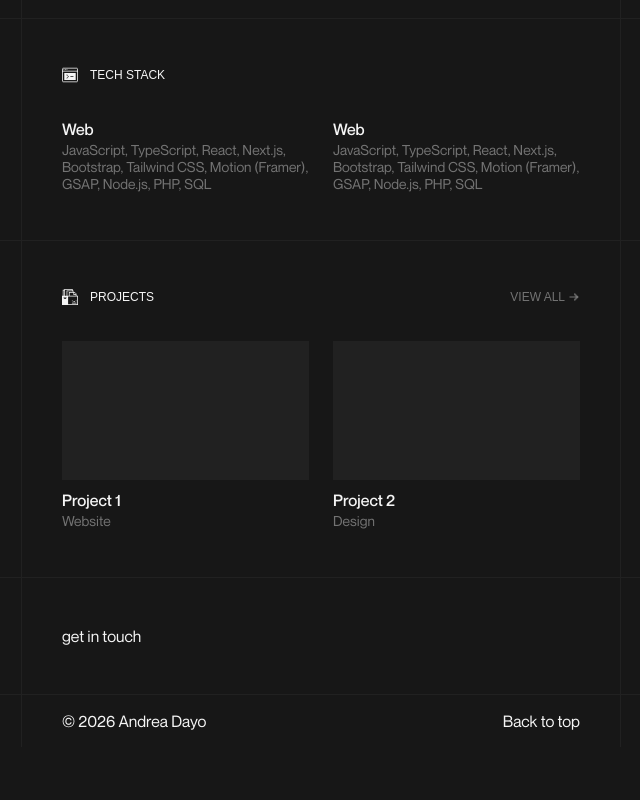
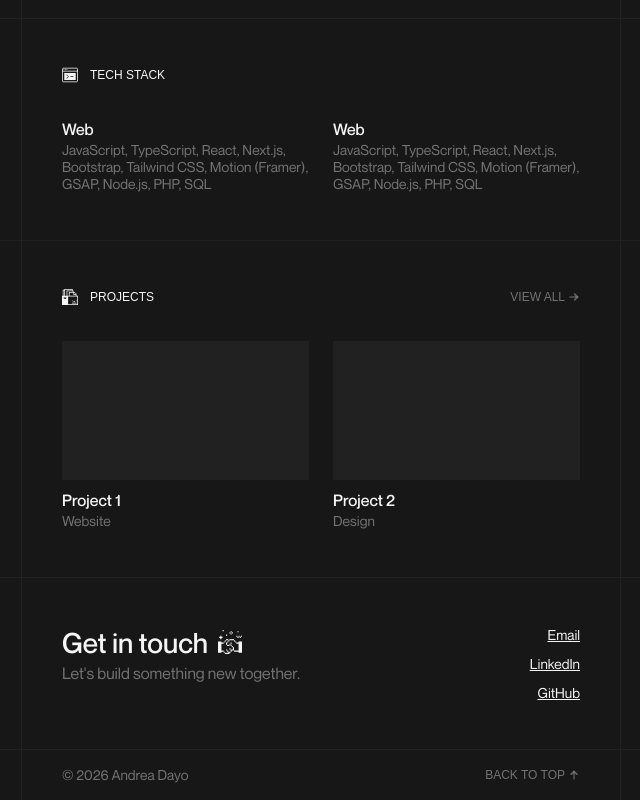
Before and after one commit to andreadayo/portfolio, a Next.js app: page / in a window 1280 px wide. Shown: the part 779-1579 px from the top of the page, without its empty margins (319-959 px from the left). Before the commit the page ends 1526 px from the top, so only its background shows below. Built offline with nearby package versions, Linux system fonts and the light colour scheme; a web font is replaced by a local one.

Commit message:
feat(footer): add contact section

```diff
--- a/components/Footer/index.tsx
+++ b/components/Footer/index.tsx
@@ -1,5 +1,7 @@
 import styles from "./styles.module.scss";
+import ActionLink from "@/components/ActionLink";
 import Container from "@/components/Container";
+import SvgIcon from "@/components/SvgIcon";
 
 export default function Footer() {
   const currentYear = new Date().getFullYear();
@@ -7,11 +9,30 @@ export default function Footer() {
   return (
     <div className={styles.footer}>
       <Container>
-        <span>get in touch</span>
+        <div className={styles.contact}>
+          <div className={styles.left}>
+            <div className={styles.header}>
+              <h2 className={styles.title}>Get in touch</h2>
+              <SvgIcon
+                src="/icons/handshake.svg"
+                color="var(--text-primary)"
+                size="1.5em"
+              />
+            </div>
+            <span className={styles.subtitle}>
+              Let&apos;s build something new together.
+            </span>
+          </div>
+          <div className={styles.right}>
+            <span className={styles.link}>Email</span>
+            <span className={styles.link}>LinkedIn</span>
+            <span className={styles.link}>GitHub</span>
+          </div>
+        </div>
       </Container>
       <Container smallPadding isLast>
-        <span>© {currentYear} Andrea Dayo</span>
-        <span>Back to top</span>
+        <span className={styles.copyright}>© {currentYear} Andrea Dayo</span>
+        <ActionLink label="Back to top" icon="arrow-up" side="right" />
       </Container>
     </div>
   );
--- a/components/Footer/styles.module.scss
+++ b/components/Footer/styles.module.scss
@@ -1,4 +1,51 @@
 .footer {
   display: flex;
   flex-direction: column;
+
+  .contact {
+    width: 100%;
+    display: flex;
+    justify-content: space-between;
+
+    .left {
+      display: flex;
+      flex-direction: column;
+      gap: 0.25em;
+
+      .header {
+        display: flex;
+        align-items: center;
+        gap: 0.625em;
+
+        .title {
+          font-size: var(--text-xl);
+          font-weight: 500;
+        }
+      }
+
+      .subtitle {
+        font-size: var(--text-base);
+        color: var(--text-secondary);
+      }
+    }
+
+    .right {
+      display: flex;
+      flex-direction: column;
+      gap: 0.75em;
+      align-items: flex-end;
+
+      .link {
+        font-size: var(--text-sm);
+        color: var(--text-primary);
+        text-decoration: underline;
+        cursor: pointer;
+      }
+    }
+  }
+
+  .copyright {
+    font-size: var(--text-sm);
+    color: var(--text-secondary);
+  }
 }
```
